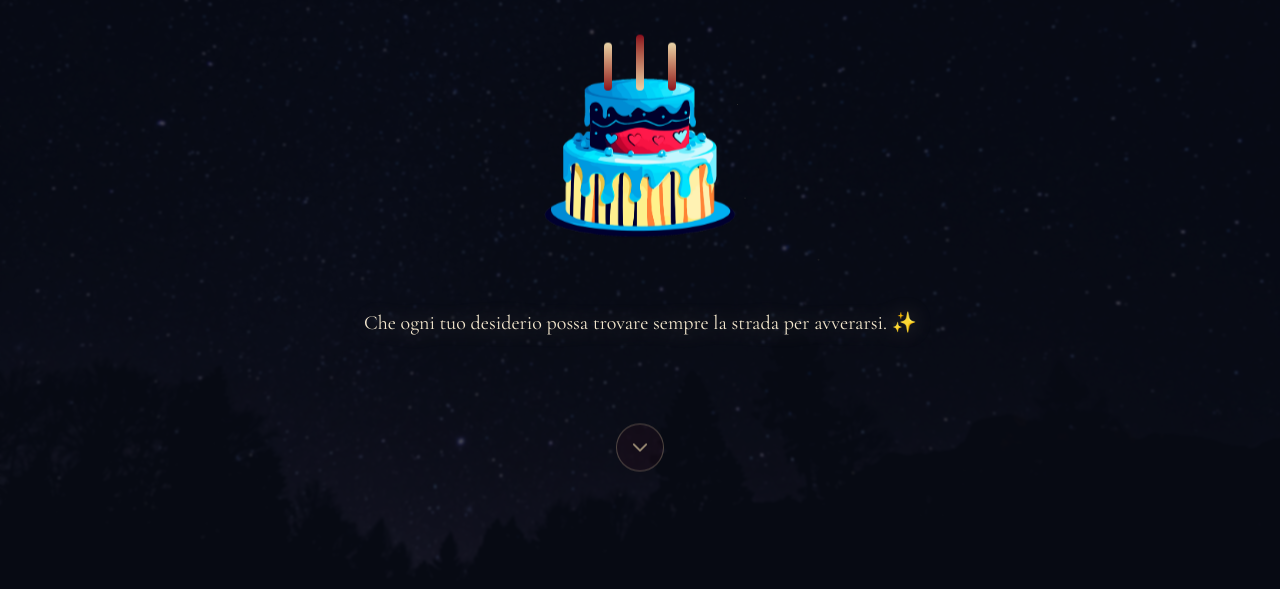
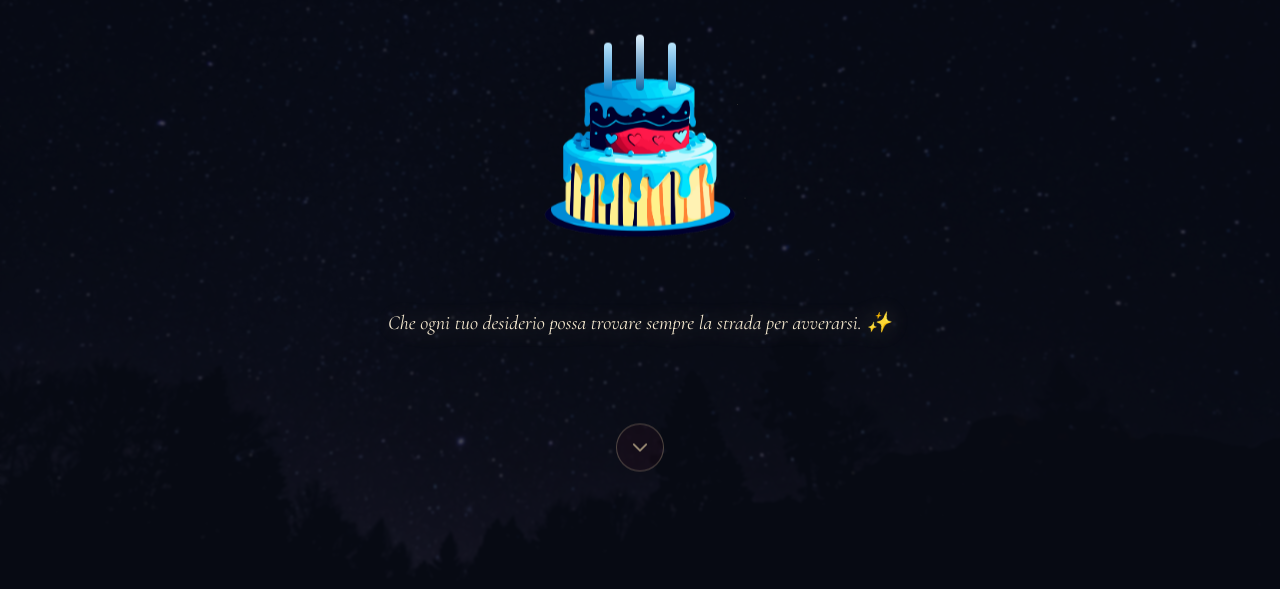
Before and after one commit to Raffaella-ai/buon-compleanno, a website: page index.html in a window 1280 px wide. Both pictures are taken after a click on the button "SOFFIA SULLE CANDELINE". Shown: the part 211-800 px from the top of the page. Drawn offline with nearby package versions, Linux system fonts and the light colour scheme; files that its build step writes are made by us from their sources.

Commit message:
fix candele

```diff
--- a/index.html
+++ b/index.html
@@ -34,15 +34,15 @@
 
                 <div id="cake-container" class="relative w-48 h-48 md:w-64 flex items-center justify-center group animate-float mt-12 transition-all duration-1000 rounded-full">
                     <div class="absolute -top-4 flex space-x-6 z-30">
-                        <div class="candle relative w-2 h-12 bg-gradient-to-t from-[#8b0a1e] to-[#e8d5a8] rounded-sm">
+                        <div class="candle relative w-2 h-12 bg-gradient-to-t from-[#0284c7] to-[#bae6fd] rounded-sm">
                             <div class="flame"></div>
                             <div class="smoke-puff"></div>
                         </div>
-                        <div class="candle relative w-2 h-14 bg-gradient-to-t from-[#e8d5a8] to-[#8b0a1e] rounded-sm -top-2">
+                        <div class="candle relative w-2 h-14 bg-gradient-to-t from-[#0369a1] to-[#e0f2fe] rounded-sm -top-2">
                             <div class="flame" style="animation-delay: 0.2s;"></div>
                             <div class="smoke-puff"></div>
                         </div>
-                        <div class="candle relative w-2 h-12 bg-gradient-to-t from-[#8b0a1e] to-[#e8d5a8] rounded-sm">
+                        <div class="candle relative w-2 h-12 bg-gradient-to-t from-[#0284c7] to-[#bae6fd] rounded-sm">
                             <div class="flame" style="animation-delay: 0.4s;"></div>
                             <div class="smoke-puff"></div>
                         </div>
@@ -57,7 +57,7 @@
                 </div>
 
                 <div class="space-y-4 min-h-[80px] flex flex-col items-center justify-center">
-                    <p id="desire-text" class="text-lg md:text-xl font-light tracking-widest text-[#fdf6ec]/80 transition-all duration-1000 ease-in-out">
+                    <p id="desire-text" class="text-lg md:text-xl font-title italic text-glow-champagne text-[#fdf6ec]/80 transition-all duration-1000 ease-in-out">
                         Esprimi un desiderio <span class="text-[#e8d5a8]">✨</span>
                     </p>
                 </div>
--- a/script.js
+++ b/script.js
@@ -333,9 +333,14 @@ document.addEventListener("DOMContentLoaded", () => {
         if (!desireText) return;
         desireText.classList.add("opacity-0");
         setTimeout(() => {
+            // La frase cambia mantenendo lo stesso identico font/stile, senza scatti
             desireText.innerHTML = "Che ogni tuo desiderio possa trovare sempre la strada per avverarsi. <span style='color:#e8a0b0'>✨</span>";
             desireText.style.color = "#f5e9cf";
             desireText.className = "text-lg md:text-xl font-title italic text-glow-champagne transition-all duration-1000 ease-in-out";
+
+            // Rimuoviamo qualsiasi alterazione dello scale per farla apparire in modo liscio
+            desireText.classList.remove("opacity-0");
+
             const scrollBtn = document.getElementById("scroll-to-letter");
             if (scrollBtn) {
                 scrollBtn.classList.remove("hidden");
@@ -444,8 +449,8 @@ document.addEventListener("DOMContentLoaded", () => {
         { title: "I tuoi 30 anni", text: "Un traguardo splendido per un uomo speciale.", image: "", effect: "balloons" },
         { title: "Il nostro primo viaggio", text: "Uno dei ricordi più intensi e spettacolari di sempre.", image: "assets/images/img-4.jpg", effect: "firework-soft" },
         { title: "Che bono", text: "", image: "assets/images/img-13.jpg", effect: "firework-soft" },
-        { title: "Che piccolo", text: "con stile già da bambino", image: "assets/images/piccolo.jpg", effect: "hearts" },
-        { title: "Credimi", text: "Sto bene con te", image: "assets/images/piccolo.jpg", effect: "hearts" },
+        { title: "Patatino", text: "con stile già da bambino", image: "assets/images/piccolo.jpg", effect: "hearts" },
+        { title: "Credimi", text: "Sto bene con te", image: "", effect: "hearts" },
         { title: "Oggi so bello fotomodello", text: "-cit", image: "assets/images/img-8.jpg", effect: "firework-soft" },
         { title: "Ma cosa sei...", text: "", image: "assets/images/img-10.jpg", effect: "firework-soft" },
         { title: "Sei anche questo", text: "che tenero", image: "assets/images/img-1.jpg", effect: "confetti" },
```
